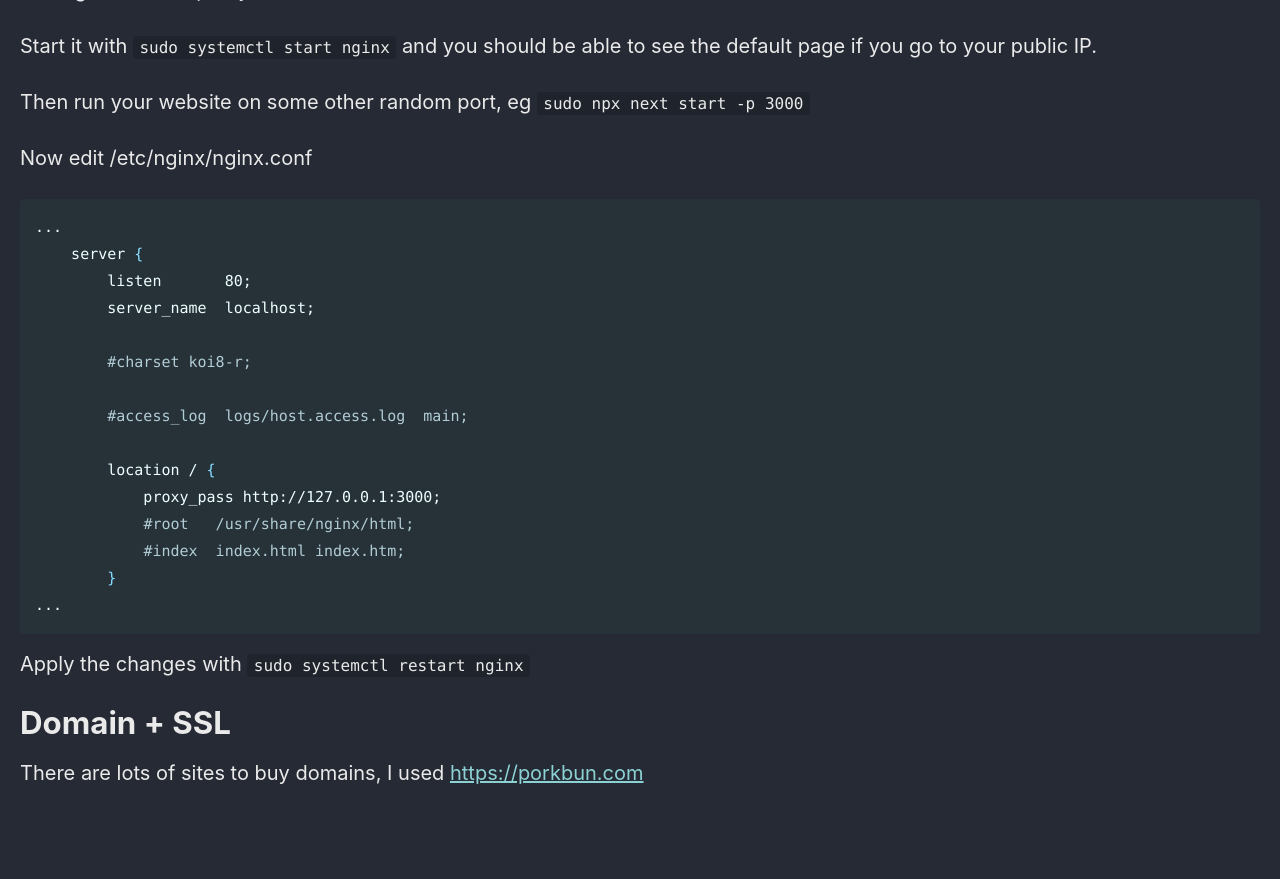
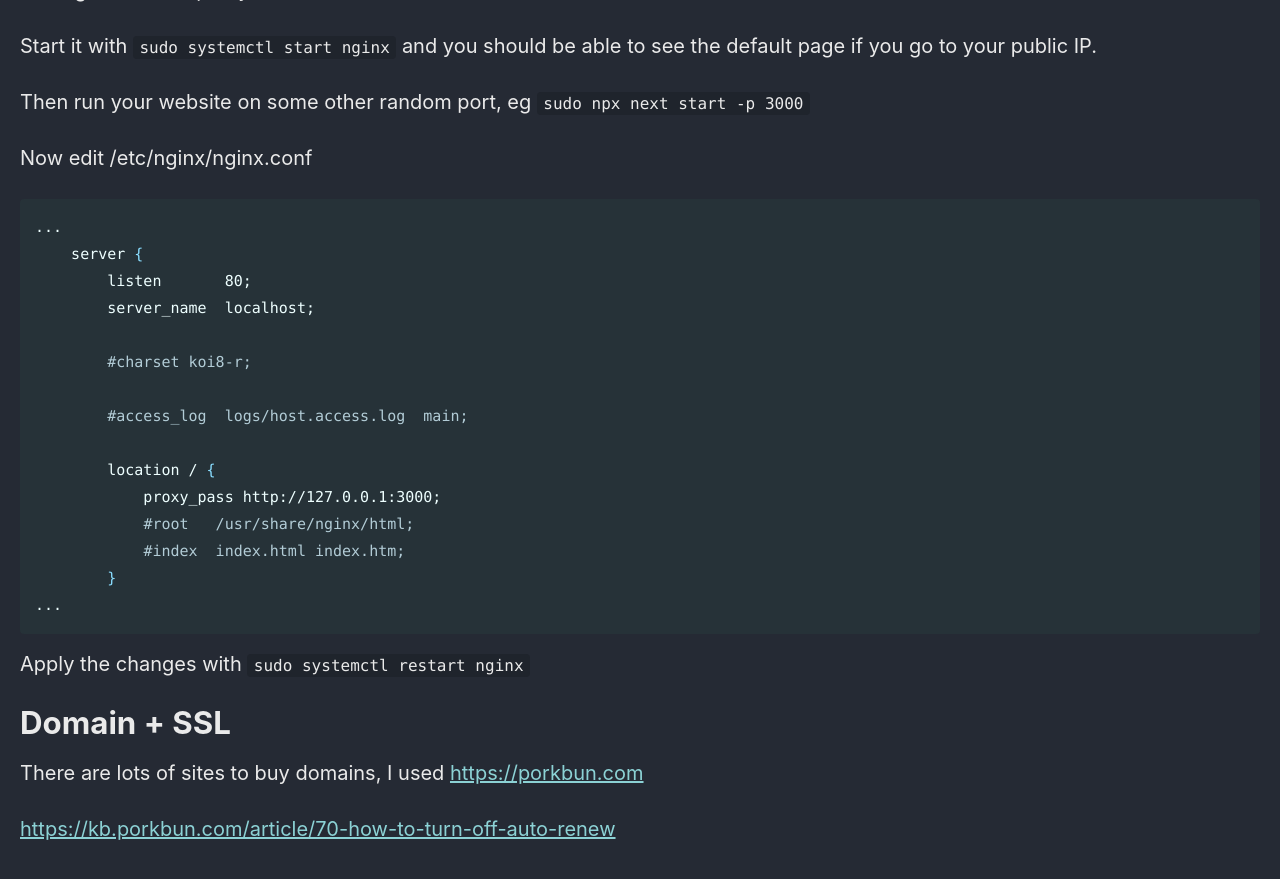
Before and after one commit to Connor-McCartney/Connor-McCartney.github.io, a Jekyll site: the page built from _pages/misc/ecommerce.md, in a window 1280 px wide and 900 px high, scrolled down 1394 px. Shown: the top 879 px of the window. Built offline with Jekyll 4.4.1, drawn with Linux system fonts in a browser that asks for light colours; cached includes are drawn as plain includes; our own code applies the rules of GitHub Pages for plain Markdown files; before the commit the page ends 2238 px from its top, so only the background shows below that.

Commit message:
Update ecommerce.md

```diff
--- a/_pages/misc/ecommerce.md
+++ b/_pages/misc/ecommerce.md
@@ -80,3 +80,5 @@ Apply the changes with `sudo systemctl restart nginx`
 # Domain + SSL
 
 There are lots of sites to buy domains, I used <https://porkbun.com>
+
+<https://kb.porkbun.com/article/70-how-to-turn-off-auto-renew>
```
